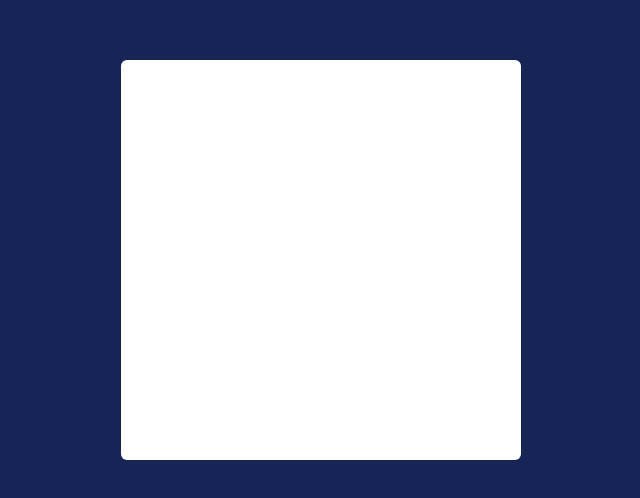
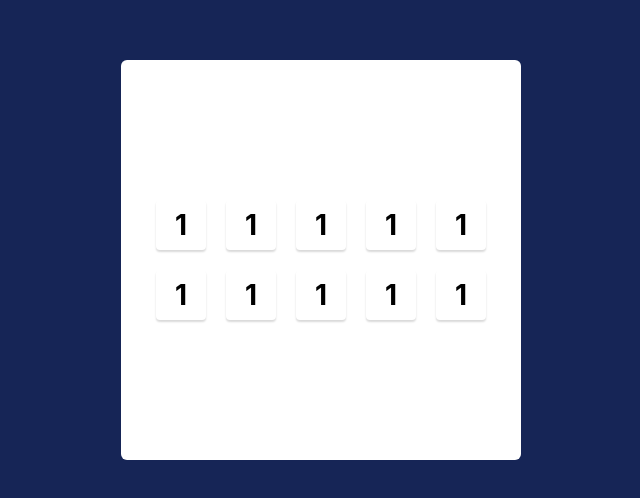
Before and after one commit to nataly-tuong/tenzies, a React (Vite) app: page / in a window 1280 px wide. Shown: the part 140-638 px from the top of the page, without its empty margins (319-959 px from the left). Built offline with nearby package versions, Linux system fonts and the light colour scheme.

Commit message:
dice style

```diff
--- /dev/null
+++ b/src/components/Die.jsx
@@ -0,0 +1,7 @@
+export default function Die(props) {
+  return (
+    <button className="h-12.5 w-12.5 text-[1.75rem] shadow-[0px_2px_2px_rgba(0,0,0,0.15)] font-bold cursor-pointer rounded-sm bg-white">
+      {props.value}
+    </button>
+  );
+}
--- a/src/components/Main.jsx
+++ b/src/components/Main.jsx
@@ -1,8 +1,21 @@
+import Die from "./Die";
+
 export default function Main() {
   return (
     <main className="bg-blue-950 justify-center items-center min-h-screen p-5 flex flex-col">
-      <div className="bg-white rounded-md w-full flex-1 max-h-100 max-w-100">
-        <h1></h1>
+      <div className="bg-white rounded-md w-full max-w-100 flex-1 max-h-100 flex items-center justify-center">
+        <div className="grid grid-cols-5 gap-5">
+          <Die value={1} />
+          <Die value={1} />
+          <Die value={1} />
+          <Die value={1} />
+          <Die value={1} />
+          <Die value={1} />
+          <Die value={1} />
+          <Die value={1} />
+          <Die value={1} />
+          <Die value={1} />
+        </div>
       </div>
     </main>
   );
```
